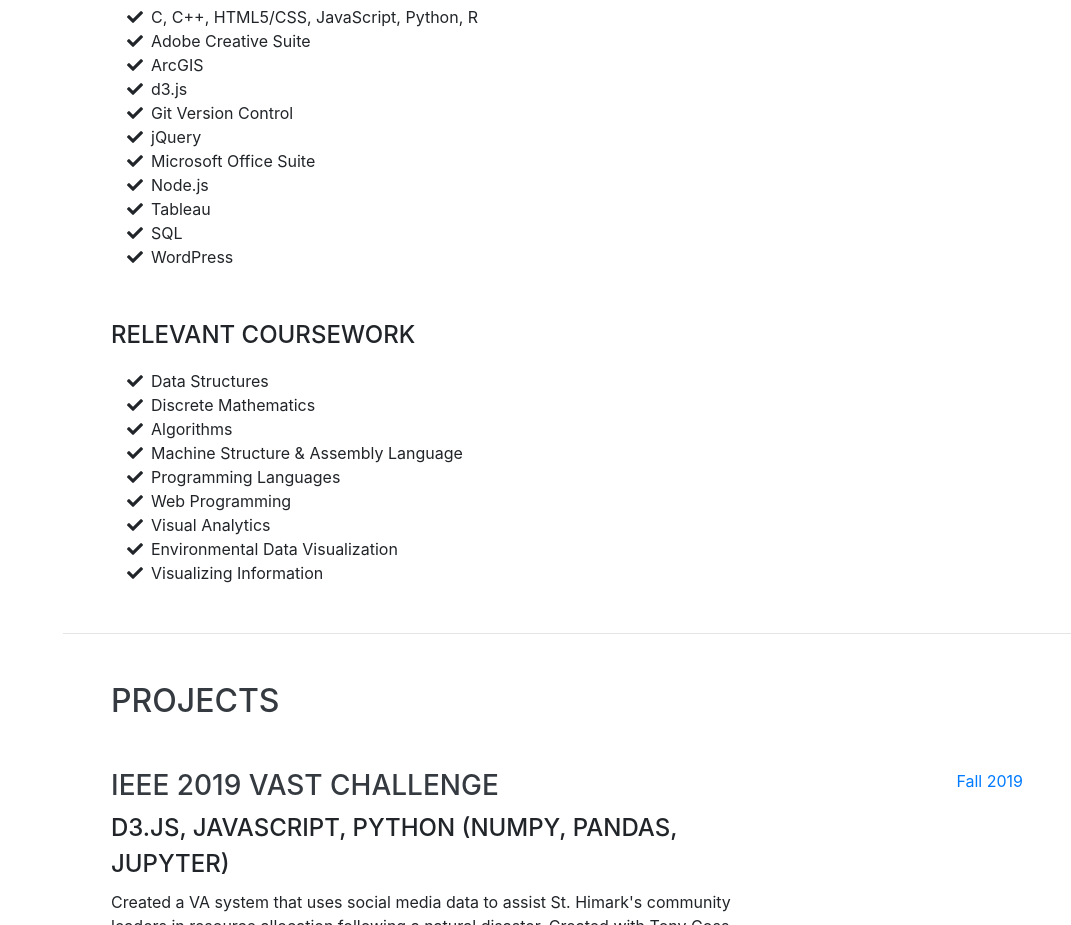
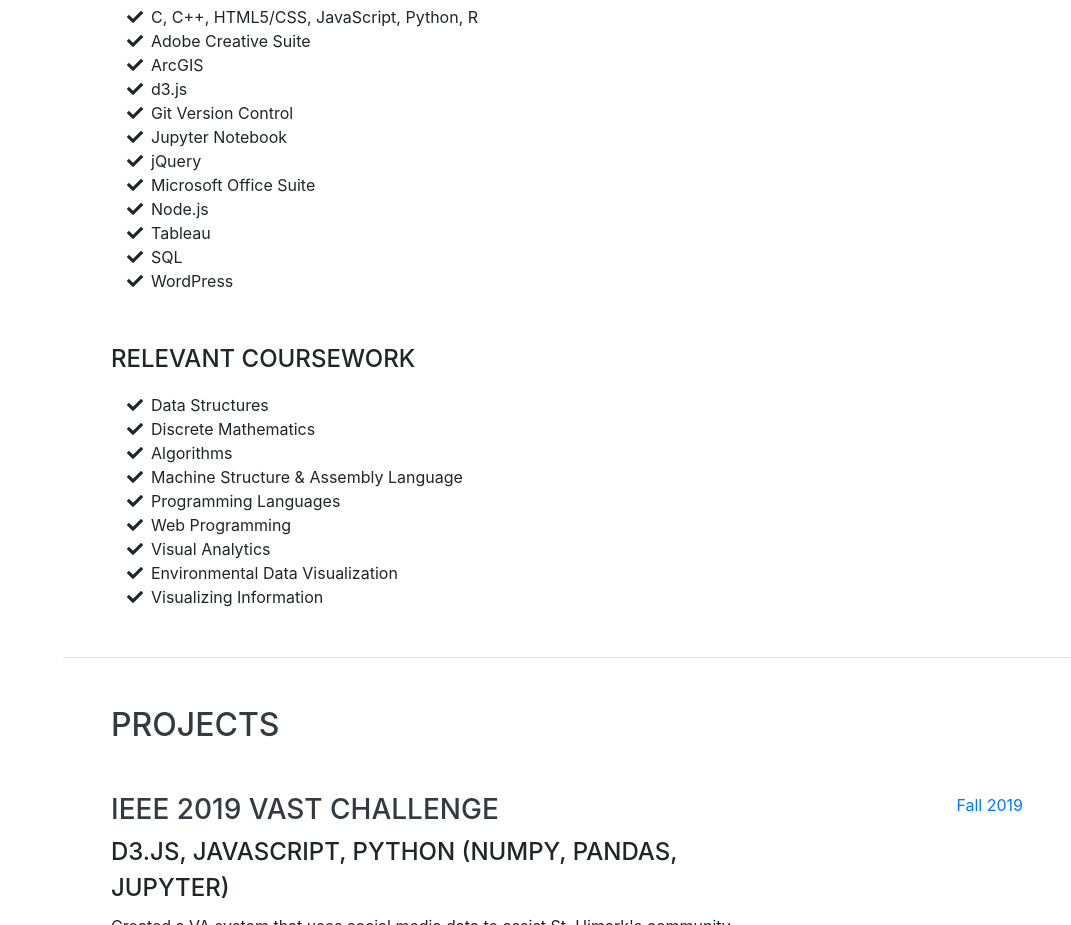
Before and after one commit to gracefagan/gracefagan.github.io, a website with bundled scripts: page index.html in a window 1280 px wide. Shown: the part 3420-4345 px from the top of the page, without its empty margins (209-1280 px from the left). Built offline with nearby package versions, Linux system fonts and the light colour scheme; a web font is replaced by a local one.

Commit message:
added skills

```diff
--- a/index.html
+++ b/index.html
@@ -241,6 +241,9 @@
           <li>
             <i class="fa-li fa fa-check"></i>
             Git Version Control</li>
+          <li>
+            <i class="fa-li fa fa-check"></i>
+            Jupyter Notebook</li>
             <li>
             <i class="fa-li fa fa-check"></i>
             jQuery</li>
```
Also changed, not shown: 1 other file.
